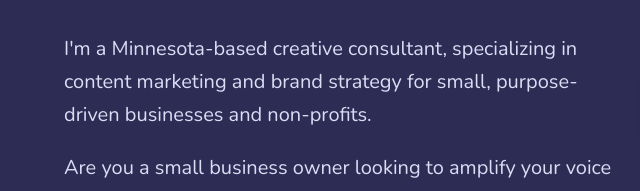
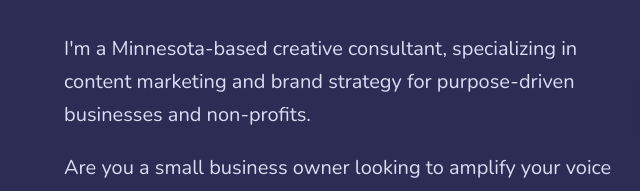
Before and after one commit to StPaulStylee/emilyforgood-website, a plain HTML site: page index.html in a window 1280 px wide. Shown: the part 322-513 px from the top of the page, 36-676 px from the left. Drawn offline with nearby package versions, Linux system fonts and the light colour scheme.

Commit message:
Home: drop 'small' from intro
Co-Authored-By: Claude Sonnet 5.5 <noreply@anthropic.com>

```diff
--- a/index.html
+++ b/index.html
@@ -81,7 +81,7 @@
       <div>
         <p class="eyebrow">Creative consultant · Minnesota</p>
         <h1>Hello. My name is Emily!</h1>
-        <p class="lead">I'm a Minnesota-based creative consultant, specializing in content marketing and brand strategy for small, purpose-driven businesses and non-profits.</p>
+        <p class="lead">I'm a Minnesota-based creative consultant, specializing in content marketing and brand strategy for purpose-driven businesses and non-profits.</p>
         <p class="lead">Are you a small business owner looking to amplify your voice and reach more of the right clients? Is your brand missing that <em>je ne sais quoi</em> that makes it unmistakably <strong>you</strong>? I'm here to do just that.</p>
         <div class="actions">
           <a class="btn" href="contact.html">Book a Free Consultation</a>
```
